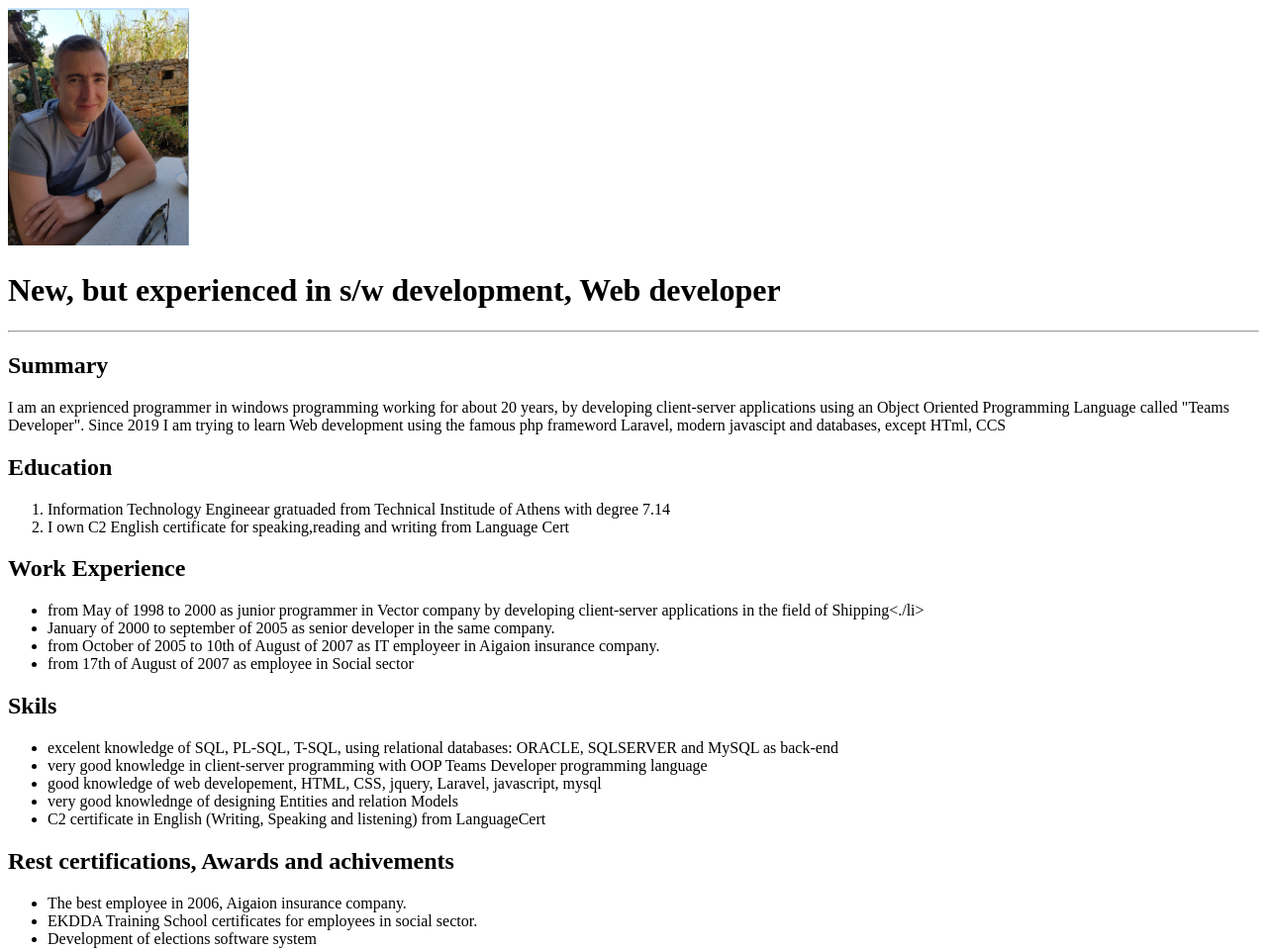
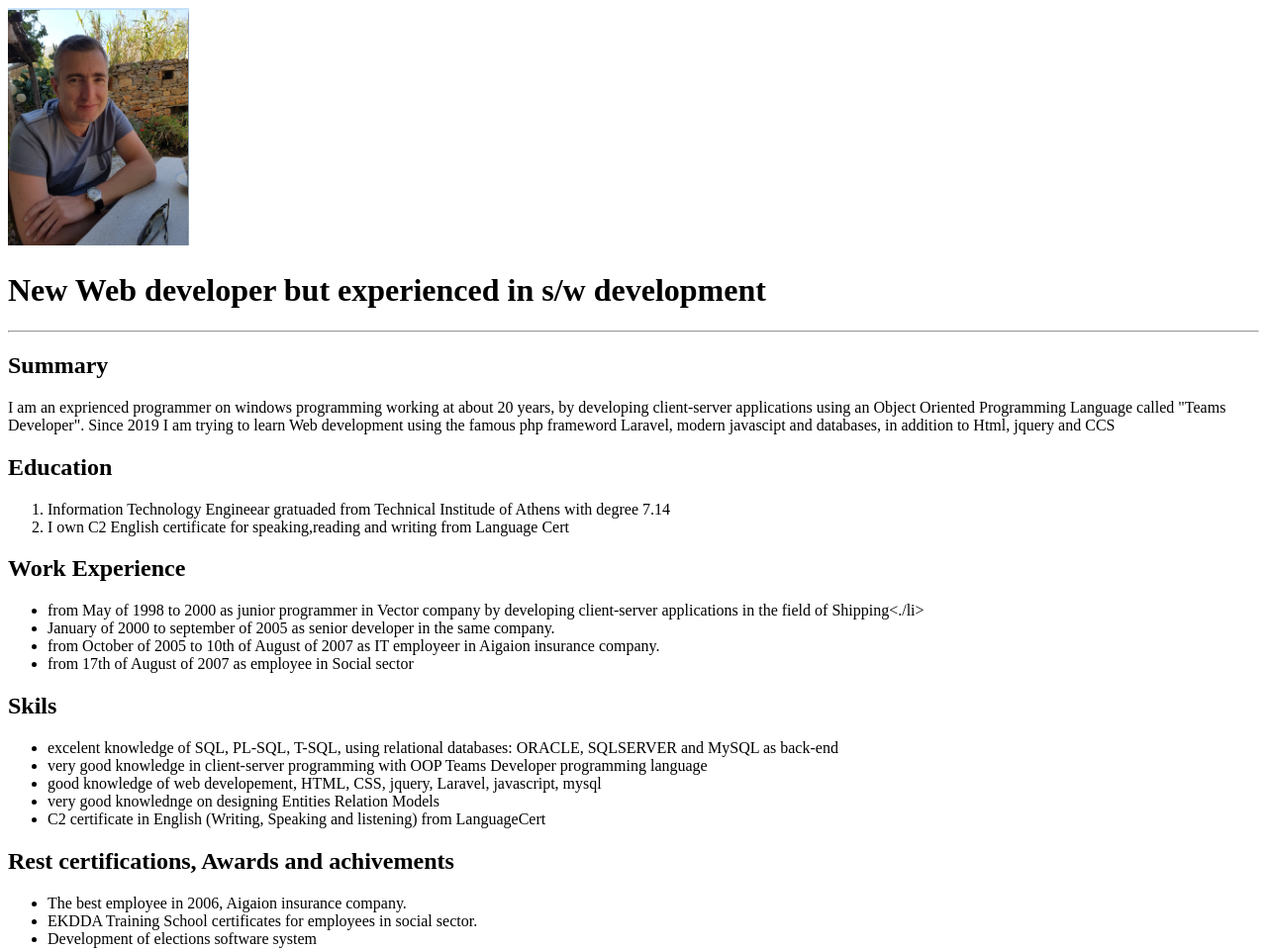
Before and after one commit to psousounis/html-portfolio, a plain HTML site: page index.html in a window 1280 px wide. Shown: the top 961 px of the page at 99% size. Drawn offline with Linux system fonts and the light colour scheme.

Commit message:
Update index.html

```diff
--- a/index.html
+++ b/index.html
@@ -8,11 +8,11 @@
     </head>
     <body>
         <img src="./assets/images/portfoliophoto.png" heigth="10" alt="personal photo" />
-        <h1>New, but experienced in s/w development, Web developer</h1>
+        <h1>New Web developer but experienced in s/w development</h1>
         <hr />
 
         <h2>Summary</h2>
-        <p>I am an exprienced programmer in windows programming working for about 20 years, by developing client-server applications using an Object Oriented Programming Language called "Teams Developer". Since 2019 I am trying to learn Web development using the famous php frameword Laravel, modern javascipt and databases, except HTml, CCS</p>
+        <p>I am an exprienced programmer on windows programming working at about 20 years, by developing client-server applications using an Object Oriented Programming Language called "Teams Developer". Since 2019 I am trying to learn Web development using the famous php frameword Laravel, modern javascipt and databases, in addition to Html, jquery and CCS</p>
 
         <div>
             <h2>Education</h2>
@@ -38,7 +38,7 @@
                 <li>excelent knowledge of SQL, PL-SQL, T-SQL, using relational databases: ORACLE, SQLSERVER and MySQL as back-end</li>
                 <li>very good knowledge in client-server programming with OOP Teams Developer programming language</li>
                 <li>good knowledge of web developement, HTML, CSS, jquery, Laravel, javascript, mysql</li>
-                <li>very good knowlednge of designing Entities and relation Models</li>
+                <li>very good knowlednge on designing Entities Relation Models</li>
                 <li>C2 certificate in English (Writing, Speaking and listening) from LanguageCert</li>
             </ul>
          </div>
```
